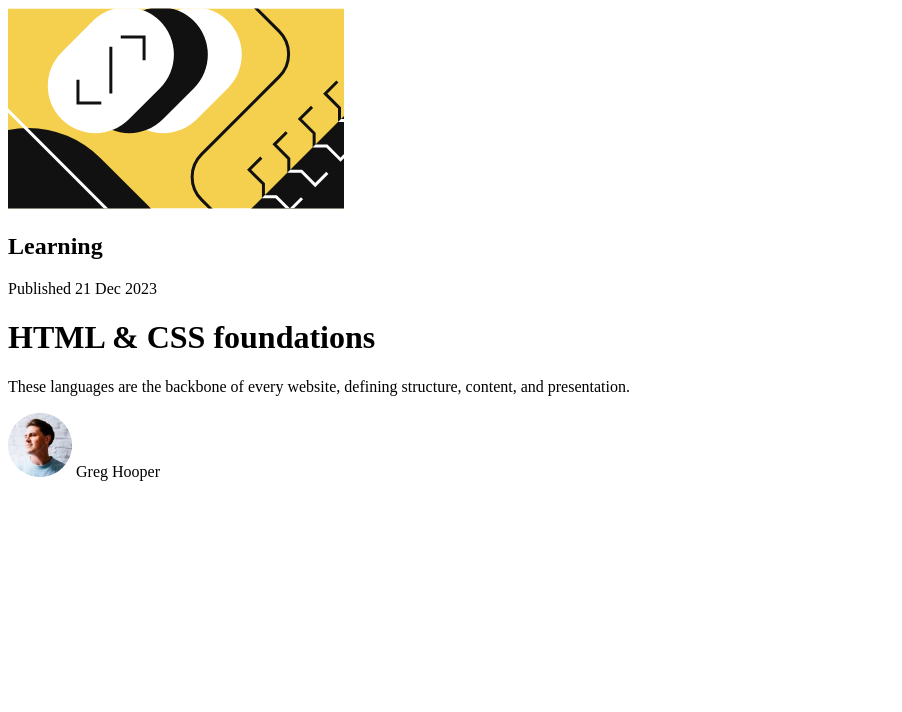
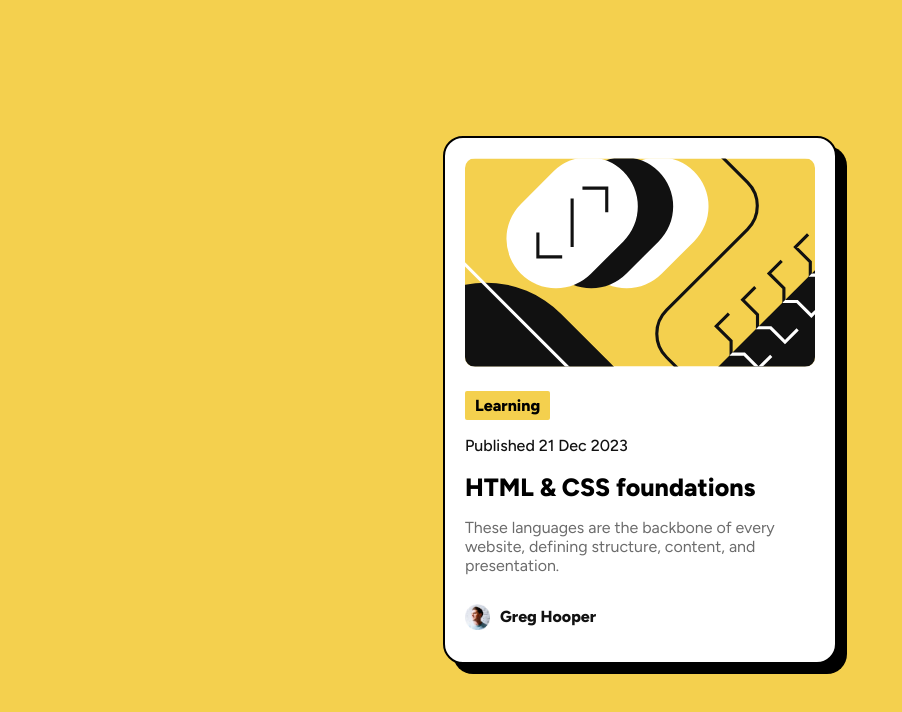
Before and after one commit to D0lphin07/Preview-card, a plain HTML site: page index.html in a window 1280 px wide. Shown: the whole page, without its empty margins (0-902 px from the left). Drawn offline with Linux system fonts and the light colour scheme.

Commit message:
last commit

```diff
--- a/index.html
+++ b/index.html
@@ -6,29 +6,96 @@
 
   <link rel="icon" type="image/png" sizes="32x32" href="./assets/images/favicon-32x32.png">
 
+  <link rel="preconnect" href="https://fonts.googleapis.com">
+  <link rel="preconnect" href="https://fonts.gstatic.com" crossorigin>
+  <link href="https://fonts.googleapis.com/css2?family=Figtree:ital,wght@0,300..900;1,300..900&family=Inter:ital,opsz,wght@0,14..32,100..900;1,14..32,100..900&family=Outfit:wght@100..900&display=swap" rel="stylesheet">
+
   <title>Frontend Mentor | Blog preview card</title>
 
   <!-- Feel free to remove these styles or customise in your own stylesheet 👍 -->
   <style>
+
+    body{
+      margin: 0;
+      min-height: 100vh;
+      background-color: hsl(47, 88%, 63%);
+      font-family: Figtree;
+      display: flex;
+      align-items: center;
+      justify-content:  center;
+    }
+
+    main{
+      border: 2px solid black;
+      border-radius: 20px;
+      padding: 20px;
+      box-shadow: 10px 10px;
+      background-color: white;
+      width: 350px;
+    }
+
+    #article{
+      border-radius: 10px;
+      width: 100%;
+      margin-bottom: 20px;
+    }
+
+    #author1{
+      display: flex;
+      align-items: center;
+    }
+
+    #author{
+      width: 25px;
+      margin-right: 10px;
+    }
+
+    span{
+      display: inline-block;
+      padding: 5px 10px;
+      background-color: hsl(47, 88%, 63%);
+      font-size: 16px;
+      border-radius: 2px;
+      font-weight: 800;
+    }
+
+    h1{
+      font-size: 25px;
+      font-weight: 800;
+    }
+
+    p{
+      color: hsl(0, 0%, 42%);
+    }
+
+    #date{
+      color: hsl(0, 0%, 7%);
+      font-weight: 500;
+    }
+
+    #author_name{
+      color: hsl(0, 0%, 7%);
+      font-weight: 800;
+    }
 
   </style>
 </head>
 <body>
 
   <main>
-    <header><img src="./assets/images/illustration-article.svg" alt="illustration-article"></header>
+    <img src="./assets/images/illustration-article.svg" alt="illustration-article" id="article">
 
-    <h2>Learning</h2>
+    <span>Learning</span>
 
-    <p>Published 21 Dec 2023</p>
+    <p id="date">Published 21 Dec 2023</p>
 
     <h1>HTML & CSS foundations</h1>
 
     <p>These languages are the backbone of every website, defining structure, content, and presentation.</p>
 
-    <div>
-      <img src="./assets/images/image-avatar.webp" alt="avatar">
-      Greg Hooper
+    <div id="author1">
+      <img src="./assets/images/image-avatar.webp" alt="avatar" id="author">
+      <p id="author_name">Greg Hooper</p>
     </div>
 
 
```
